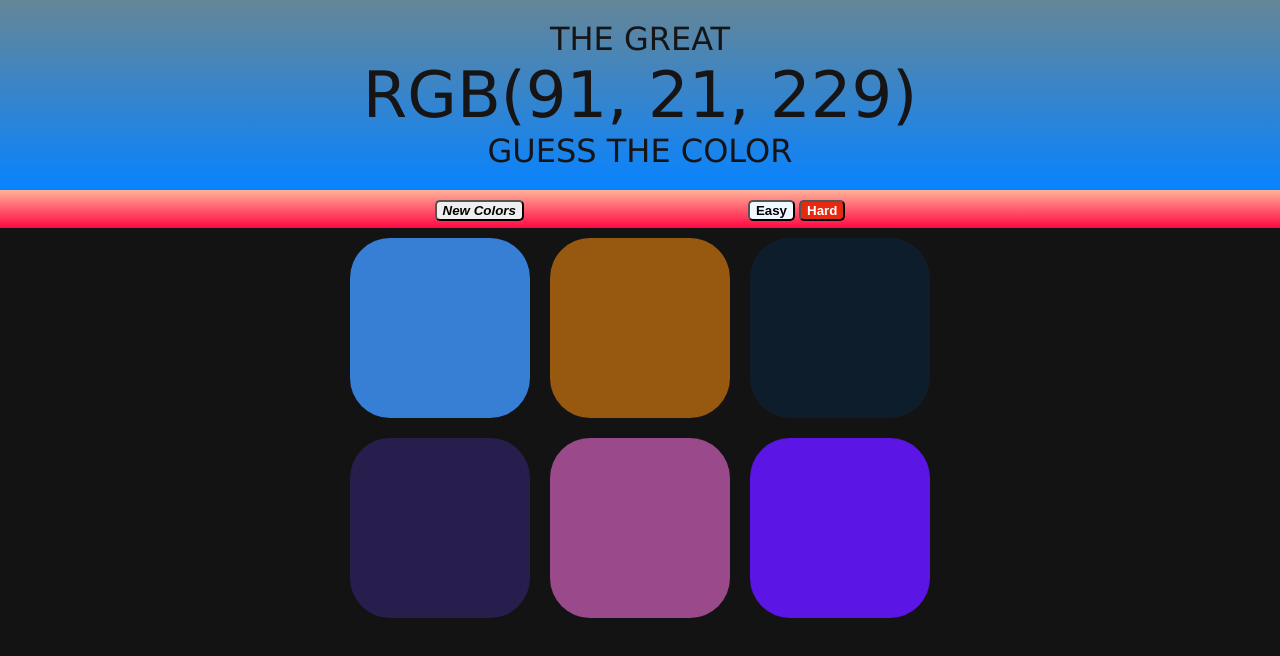
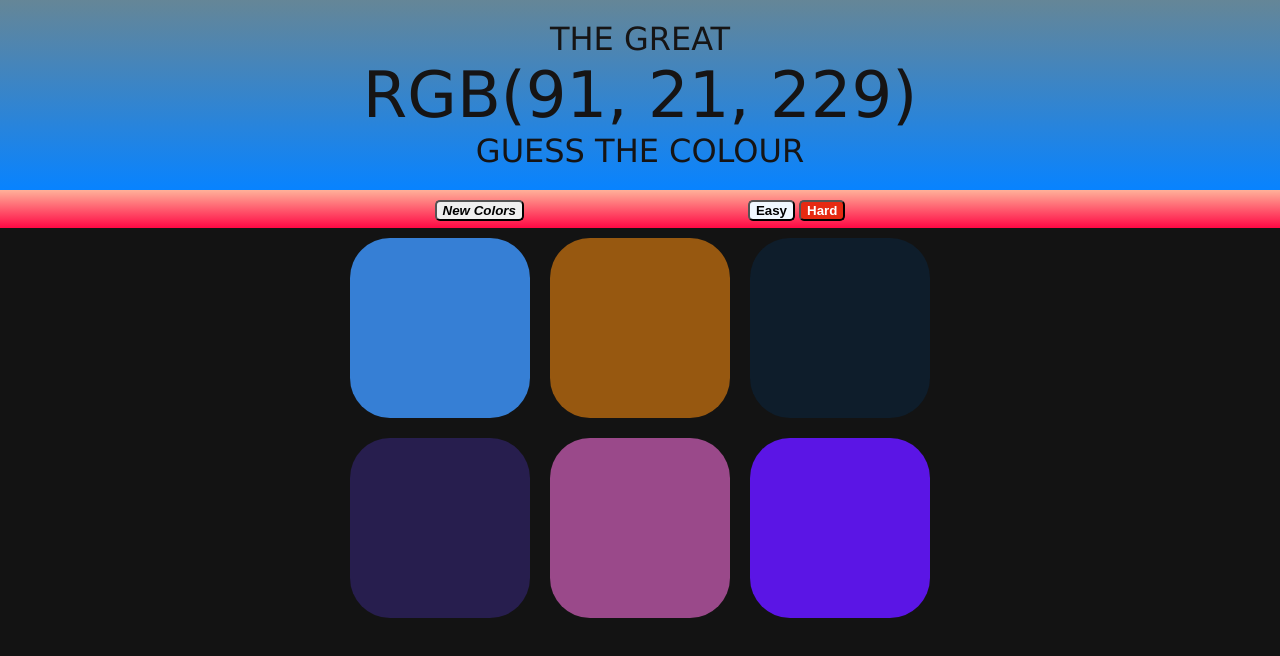
Before and after one commit to PreethamRaj9121/GuessTheColorGame, a plain HTML site: page index.html in a window 1280 px wide. Drawn offline with Linux system fonts and the light colour scheme.

Commit message:
fix spelling

```diff
--- a/index.html
+++ b/index.html
@@ -10,7 +10,7 @@
              <br>
               <span id="rgb"></span>
               <br>
-               <a>Guess the Color</a></h1>
+               <a>Guess the Colour</a></h1>
          <div class="strap">
          <button id="play" class="block"><b>New Colors</b></button>
          <span class="message"></span>
```
